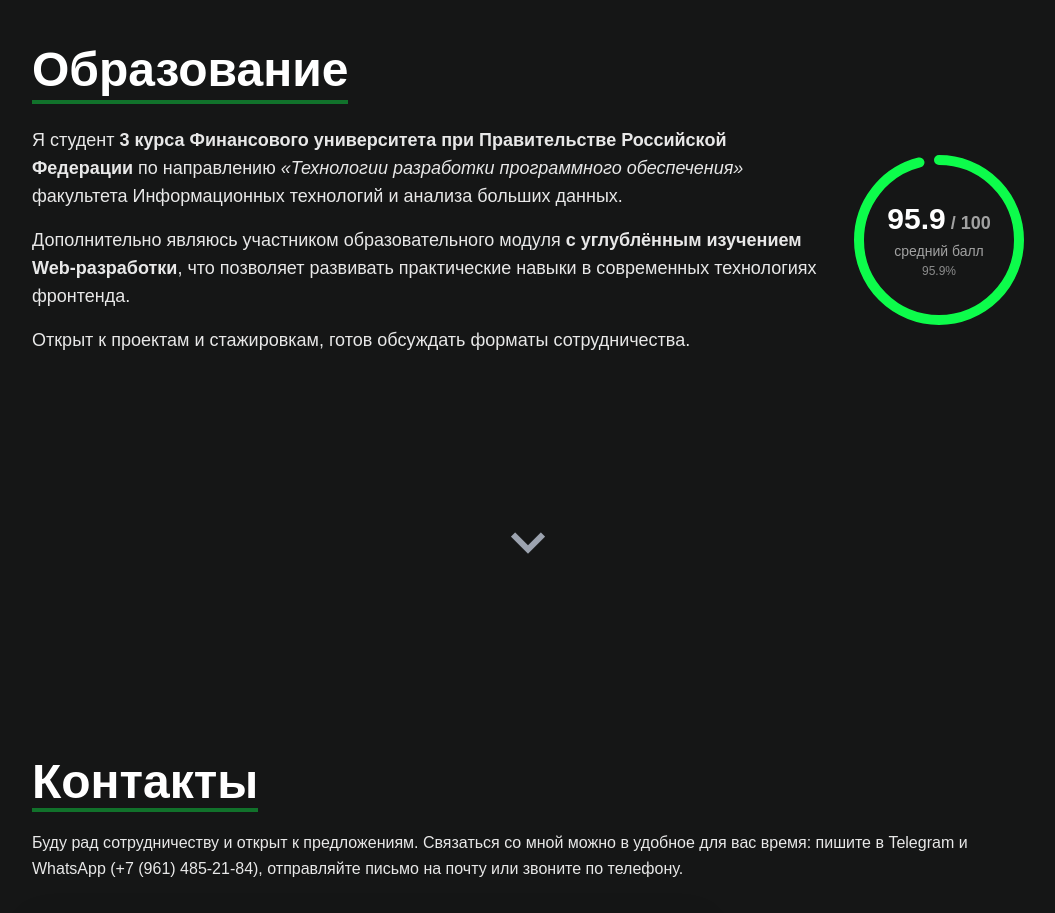
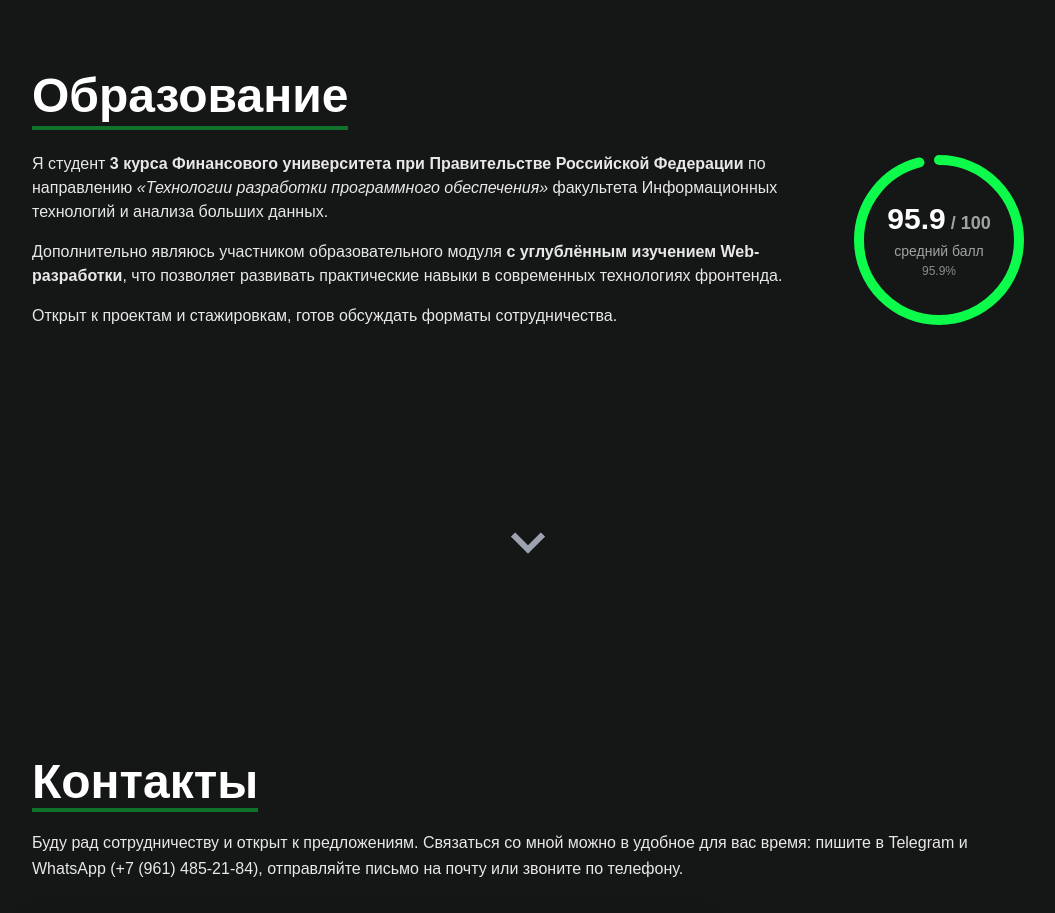
Before and after one commit to Morok55/portfolio, a React (Vite) app: page / in a window 1280 px wide. Shown: the part 2600-3513 px from the top of the page, without its empty margins (112-1167 px from the left). Built offline with nearby package versions, Linux system fonts and the light colour scheme.

Commit message:
изменил шрифты

```diff
--- a/src/components/pages/homepage-comps/EducationSection.jsx
+++ b/src/components/pages/homepage-comps/EducationSection.jsx
@@ -1,3 +1,4 @@
+// EducationSection.jsx
 import React, { useMemo } from "react";
 import { Link as ScrollLink } from "react-scroll";
 
@@ -40,7 +41,7 @@
         <div className="grid gap-6 md:grid-cols-[1fr_auto] md:items-center">
           {/* Текст */}
           <div className="space-y-4">
-            <p className="text-lg md:text-lg leading-relaxed text-white/90">
+            <p className="text-base md:text-base leading-relaxed text-white/90">
               Я студент{" "}
               <span className="font-semibold">
                 3&nbsp;курса Финансового университета при Правительстве Российской Федерации
@@ -50,13 +51,13 @@
               факультета Информационных технологий и анализа больших данных.
             </p>
 
-            <p className="text-lg md:text-lg leading-relaxed text-white/90">
+            <p className="text-base md:text-base leading-relaxed text-white/90">
               Дополнительно являюсь участником образовательного модуля{" "}
               <span className="font-semibold">с углублённым изучением Web-разработки</span>,
               что позволяет развивать практические навыки в современных технологиях фронтенда.
             </p>
 
-            <p className="text-lg md:text-lg text-white/90">
+            <p className="text-base md:text-base text-white/90">
               Открыт к проектам и стажировкам, готов обсуждать форматы сотрудничества.
             </p>
 
@@ -109,36 +110,7 @@
             </div>
           </div>
 
-          {/* (опционально) если хочешь всё-таки показать небольшой круг на sm,
-              раскомментируй блок ниже и убери мобильный бейдж выше */}
-          {/*
-          <div className="md:hidden justify-self-start mt-2">
-            <div className="relative" style={{ width: sizeSm, height: sizeSm }}>
-              <svg width={sizeSm} height={sizeSm} viewBox={`0 0 ${sizeSm} ${sizeSm}`} className="-rotate-90">
-                <circle cx={sizeSm/2} cy={sizeSm/2} r={rSm} fill="none" stroke="#151616" strokeWidth={stroke} />
-                <circle
-                  cx={sizeSm/2}
-                  cy={sizeSm/2}
-                  r={rSm}
-                  fill="none"
-                  stroke="currentColor"
-                  className="text-primary-color transition-[stroke-dashoffset] duration-700 ease-out"
-                  strokeWidth={stroke}
-                  strokeLinecap="round"
-                  strokeDasharray={dashSm.dasharray}
-                  strokeDashoffset={dashSm.dashoffset}
-                />
-              </svg>
-              <div className="absolute inset-0 rotate-0 flex flex-col items-center justify-center">
-                <div className="text-2xl font-bold tabular-nums lining-nums">
-                  {GPA_CURRENT}
-                  <span className="text-white/60 text-sm"> / {GPA_MAX}</span>
-                </div>
-                <div className="text-xs text-white/60 mt-1">средний балл</div>
-              </div>
-            </div>
-          </div>
-          */}
+          {/* (опционально) маленький круг на sm — см. комментарий в исходнике */}
         </div>
       </div>
 
```
